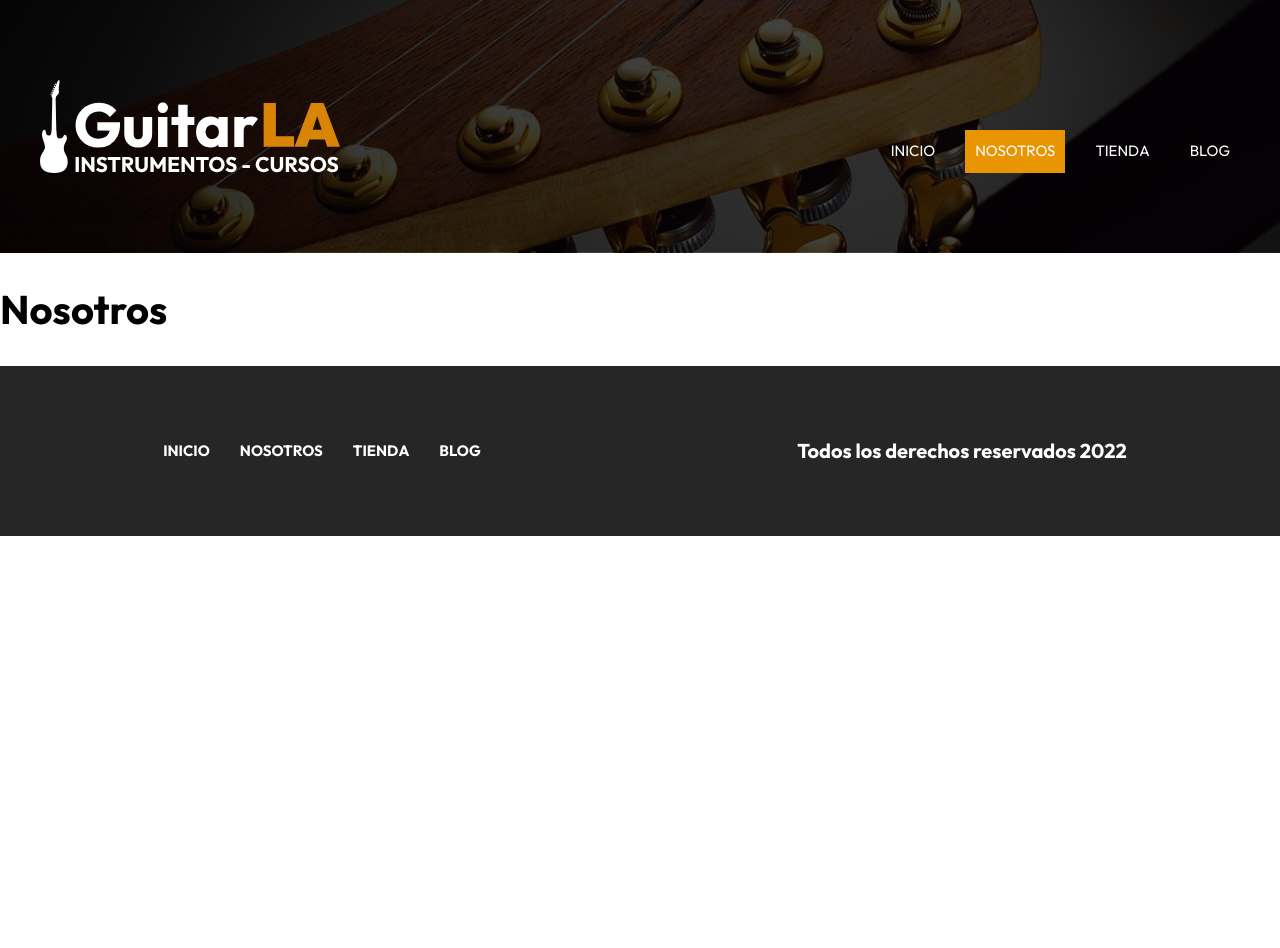
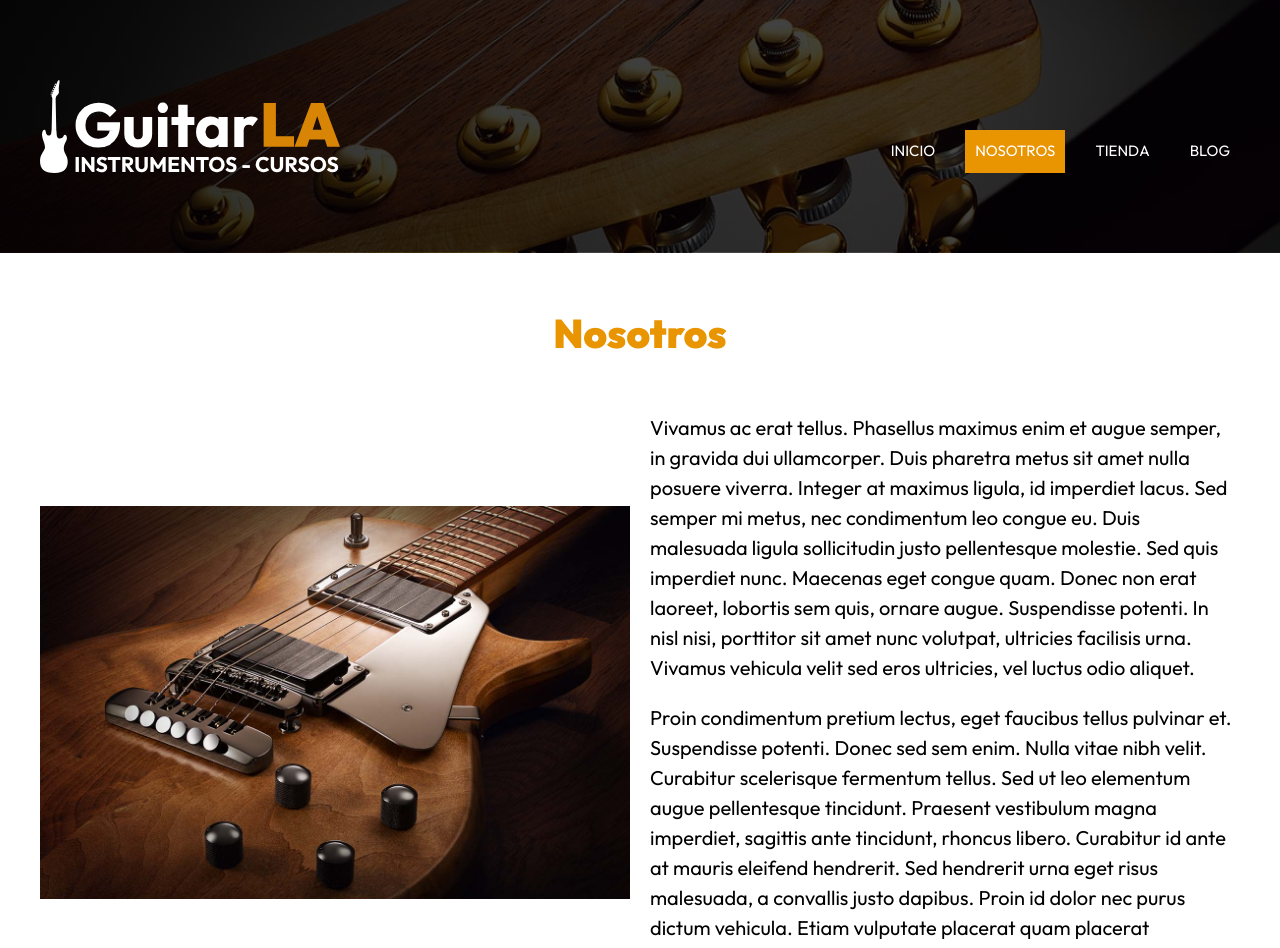
Before and after one commit to cfagomez/guitarla-next-app, a Next.js app: page /nosotros in a window 1280 px wide. Shown: the top 948 px of the page. Before the commit the page ends 800 px from the top, so only its background shows below. Built offline with nearby package versions, Linux system fonts and the light colour scheme.

Commit message:
pagina nosotros

```diff
--- a/pages/nosotros.js
+++ b/pages/nosotros.js
@@ -1,4 +1,6 @@
+import Image from "next/image"
 import Layout from "../components/Layout"
+import styles from '../styles/Nosotros.module.css'
 
 const Nosotros = () => {
   return (
@@ -6,7 +8,22 @@ const Nosotros = () => {
         title="Nosotros"
         description="Sobre Nosotros, GuitarLA, tienda de musica"
     >
-        <h1>Nosotros</h1>
+      <main className="contenedor">
+        <h1 className="heading">
+          Nosotros
+        </h1>
+        <div className={styles.contenido}>
+          <Image src='/img/nosotros.jpg' width={1000} height={800} alt='Imagen Nosotros'/>
+          <div>
+            <p className={styles.parrafo}>
+            Vivamus ac erat tellus. Phasellus maximus enim et augue semper, in gravida dui ullamcorper. Duis pharetra metus sit amet nulla posuere viverra. Integer at maximus ligula, id imperdiet lacus. Sed semper mi metus, nec condimentum leo congue eu. Duis malesuada ligula sollicitudin justo pellentesque molestie. Sed quis imperdiet nunc. Maecenas eget congue quam. Donec non erat laoreet, lobortis sem quis, ornare augue. Suspendisse potenti. In nisl nisi, porttitor sit amet nunc volutpat, ultricies facilisis urna. Vivamus vehicula velit sed eros ultricies, vel luctus odio aliquet.
+            </p>
+            <p className={styles.parrafo}>
+            Proin condimentum pretium lectus, eget faucibus tellus pulvinar et. Suspendisse potenti. Donec sed sem enim. Nulla vitae nibh velit. Curabitur scelerisque fermentum tellus. Sed ut leo elementum augue pellentesque tincidunt. Praesent vestibulum magna imperdiet, sagittis ante tincidunt, rhoncus libero. Curabitur id ante at mauris eleifend hendrerit. Sed hendrerit urna eget risus malesuada, a convallis justo dapibus. Proin id dolor nec purus dictum vehicula. Etiam vulputate placerat quam placerat imperdiet.
+            </p>
+          </div>
+        </div>
+      </main>
     </Layout>
   )
 }
--- /dev/null
+++ b/styles/Nosotros.module.css
@@ -0,0 +1,15 @@
+.contenido {
+    display: grid;
+    gap: 2rem;
+}
+
+@media (min-width: 768px) {
+    .contenido {
+        grid-template-columns: repeat(2, 1fr);
+        align-items: center;
+    }
+}
+
+.parrafo {
+    margin-top: 0;
+}
```
